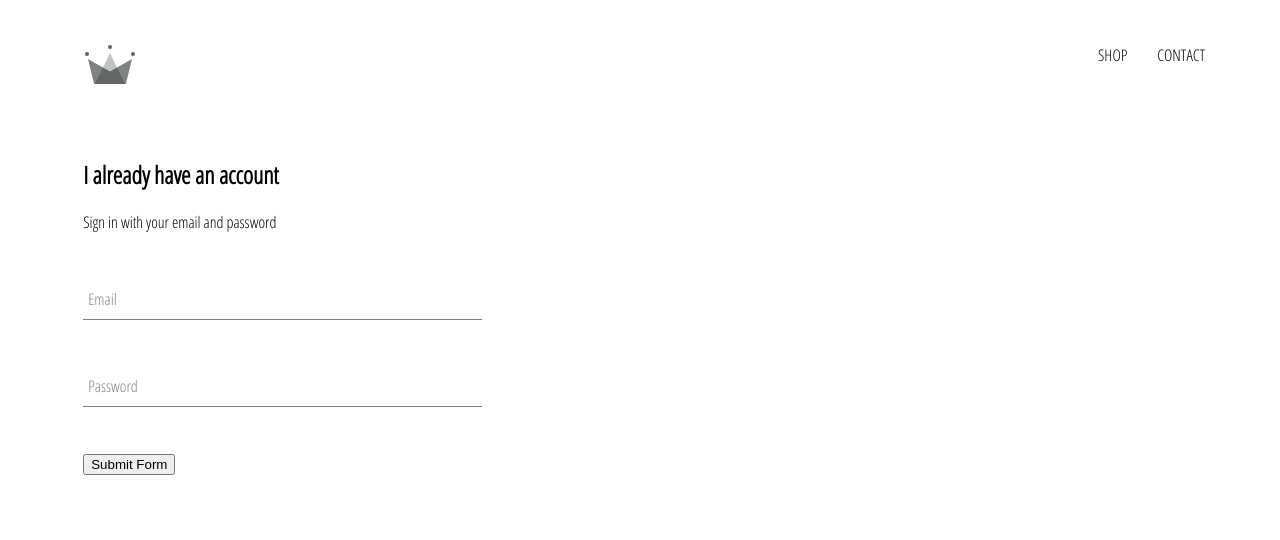
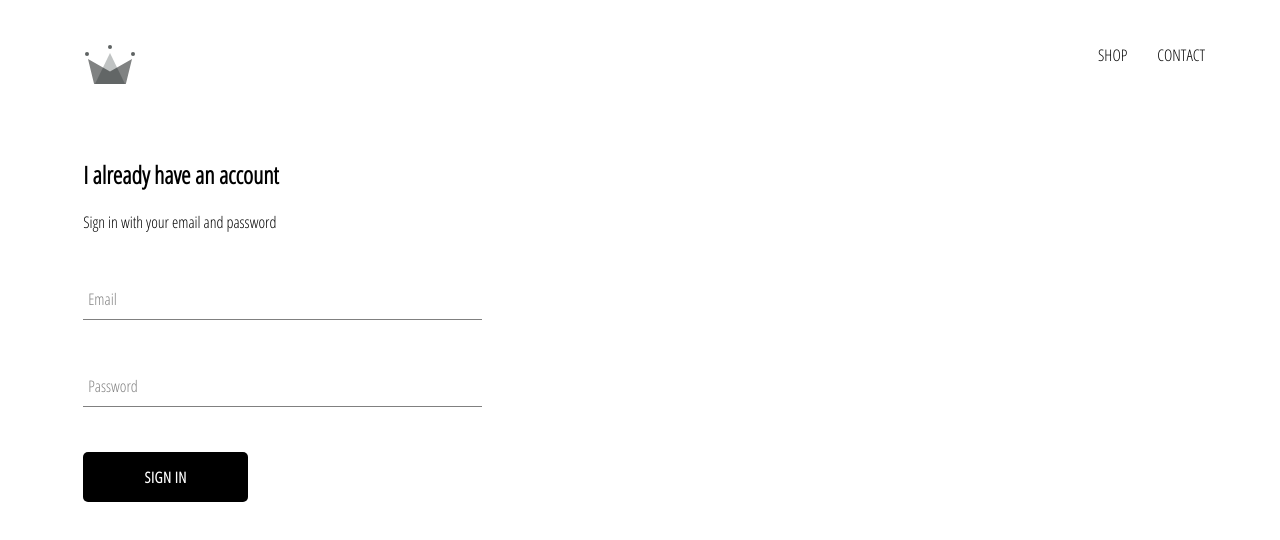
Before and after one commit to christien-kelly/crwn-clothing, a React (Create React App) app: page /signin in a window 1280 px wide. Shown: the top 540 px of the page. Built offline with nearby package versions, Linux system fonts and the light colour scheme.

Commit message:
created custom signin button.

```diff
--- /dev/null
+++ b/src/components/custom-button/custom-button.component.jsx
@@ -0,0 +1,11 @@
+import React from 'react';
+
+import './custom-button.styles.scss';
+
+const CustomButton = ({ children, ...otherProps}) => (
+    <button className='custom-button' {...otherProps}>
+        {children}
+    </button>
+);
+
+export default CustomButton;
--- /dev/null
+++ b/src/components/custom-button/custom-button.styles.scss
@@ -0,0 +1,24 @@
+.custom-button {
+    min-width: 165px;
+    width: auto;
+    height: 50px;
+    letter-spacing: 0.5px;
+    line-height: 50px;
+    padding: 0 35px 0 35px;
+    font-size: 15px;
+    background-color: black;
+    color: white;
+    text-transform: uppercase;
+    font-family: 'Open Sans Condensed';
+    font-weight: bolder;
+    border: none;
+    cursor: pointer;
+    border-radius: 5px;
+    transition: background-color 2s;
+
+    &:hover {
+      background-color: rgba(0, 0, 0, 0.646);
+      color: white;
+      border: 1px solid black;
+    }
+  }
--- a/src/components/sign-in/sign-in.component.jsx
+++ b/src/components/sign-in/sign-in.component.jsx
@@ -1,6 +1,7 @@
 import React from 'react';
 
 import FormInput from '../form-input/form-input.component';
+import CustomButton from '../custom-button/custom-button.component';
 import './sign-in.styles.scss';
 
 
@@ -52,10 +53,7 @@
                         label="Password"
                         required />
 
-                    <input
-                        type="submit"
-                        value="Submit Form"
-                    />
+                    <CustomButton type="submit"> Sign In </CustomButton>
                 </form>
 
 
--- a/src/components/sign-in/sign-in.styles.scss
+++ b/src/components/sign-in/sign-in.styles.scss
@@ -1,4 +1,10 @@
 .sign-in {
     width: 30vw;
+    display: flex;
+    flex-direction: column;
     padding:2%;
+
+    .title {
+        margin: 10px 0;
+    }
 }
```
